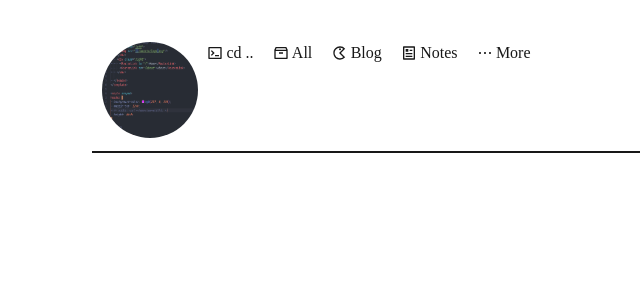
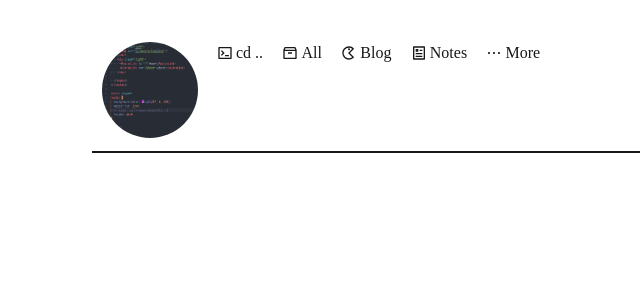
Before and after one commit to XuekaiShi/www-shixk, a Vue app: page /1 in a window 1280 px wide. Shown: the top 300 px of the page, without its empty margins (220-860 px from the left). Built offline with nearby package versions, Linux system fonts and the light colour scheme.

Commit message:
feat: some style

```diff
--- a/src/components/list/ListHeader.vue
+++ b/src/components/list/ListHeader.vue
@@ -106,7 +106,7 @@ img:hover {
 
 .right {
   height: var(--img-size);
-  margin-left: var(--header-margin);
+  margin-left: calc(var(--header-margin) * 2);
   display: flex;
   flex-direction: column;
   justify-content: space-between;
```
Also changed, not shown: 1 other file (tests, documents, lock files or other folders).
